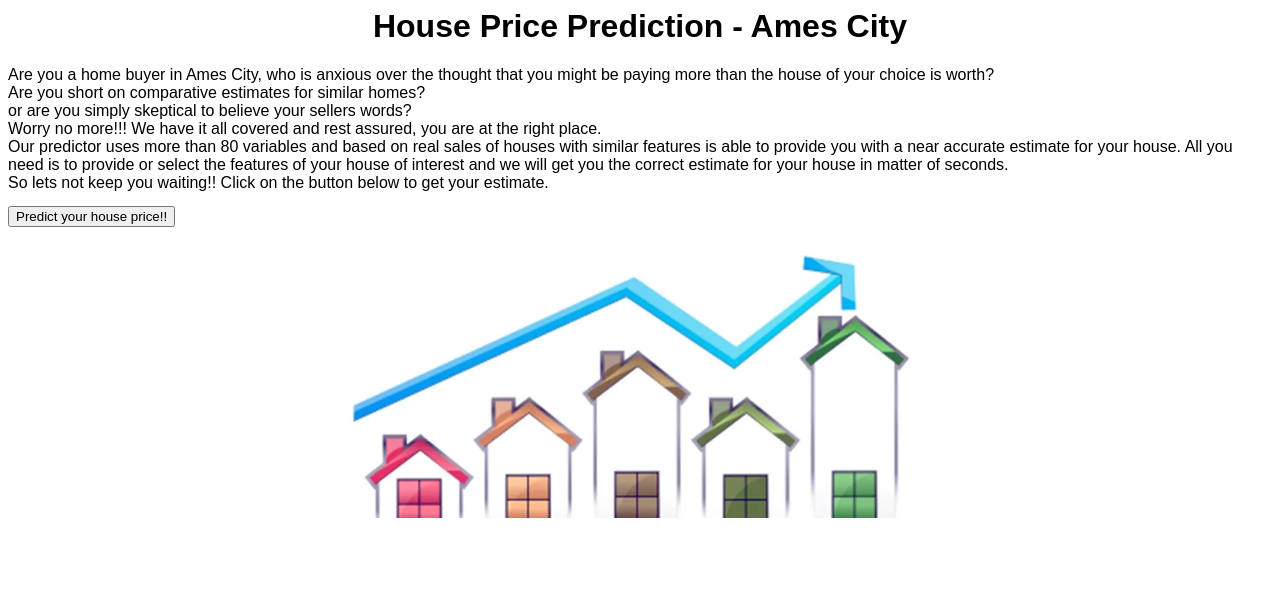
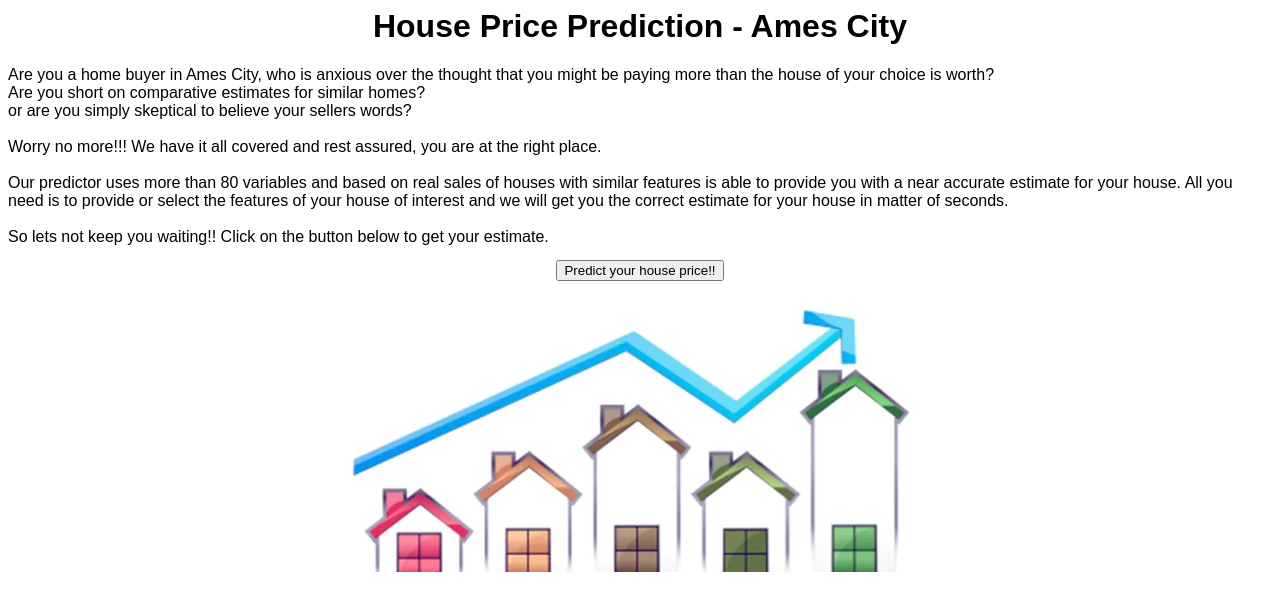
Before and after one commit to SiddharthSunilPatil/house_price_advanced_regression, a Flask app: page / in a window 1280 px wide. Shown: the top 591 px of the page. Run offline with Flask 3, Linux system fonts and the light colour scheme.

Commit message:
button alignment

```diff
--- a/static/style.css
+++ b/static/style.css
@@ -19,3 +19,6 @@ body {
     font-size: 16px;
     font-weight: lighter;
   }
+  .text-center{
+    text-align: center;
+  }
--- a/templates/index.html
+++ b/templates/index.html
@@ -12,19 +12,24 @@
             <br />
             or are you simply skeptical to believe your sellers words?
             <br />
+            <br />
             Worry no more!!!
             We have it all covered and rest assured, you are at the right place.
+            <br />
             <br />
             Our predictor uses more than 80 variables and based on real sales of houses with similar features
             is able to provide you with a near accurate estimate for your house.
             All you need is to provide or select the features of your house of interest and we will get you the correct estimate
             for your house in matter of seconds.
             <br />
+            <br />
             So lets not keep you waiting!! Click on the button below to get your estimate.
         </h2>
-        <a href="predict_data">
-            <button>Predict your house price!!</button>
-        </a>
+        <div class="text-center">
+            <a href="predict_data">
+                <button>Predict your house price!!</button>
+            </a>
+        </div>
         <img src="{{url_for('static',filename='house_price_pred.png')}}" alt="Project Profile Picture" class="profile">
 
     </body>
```
